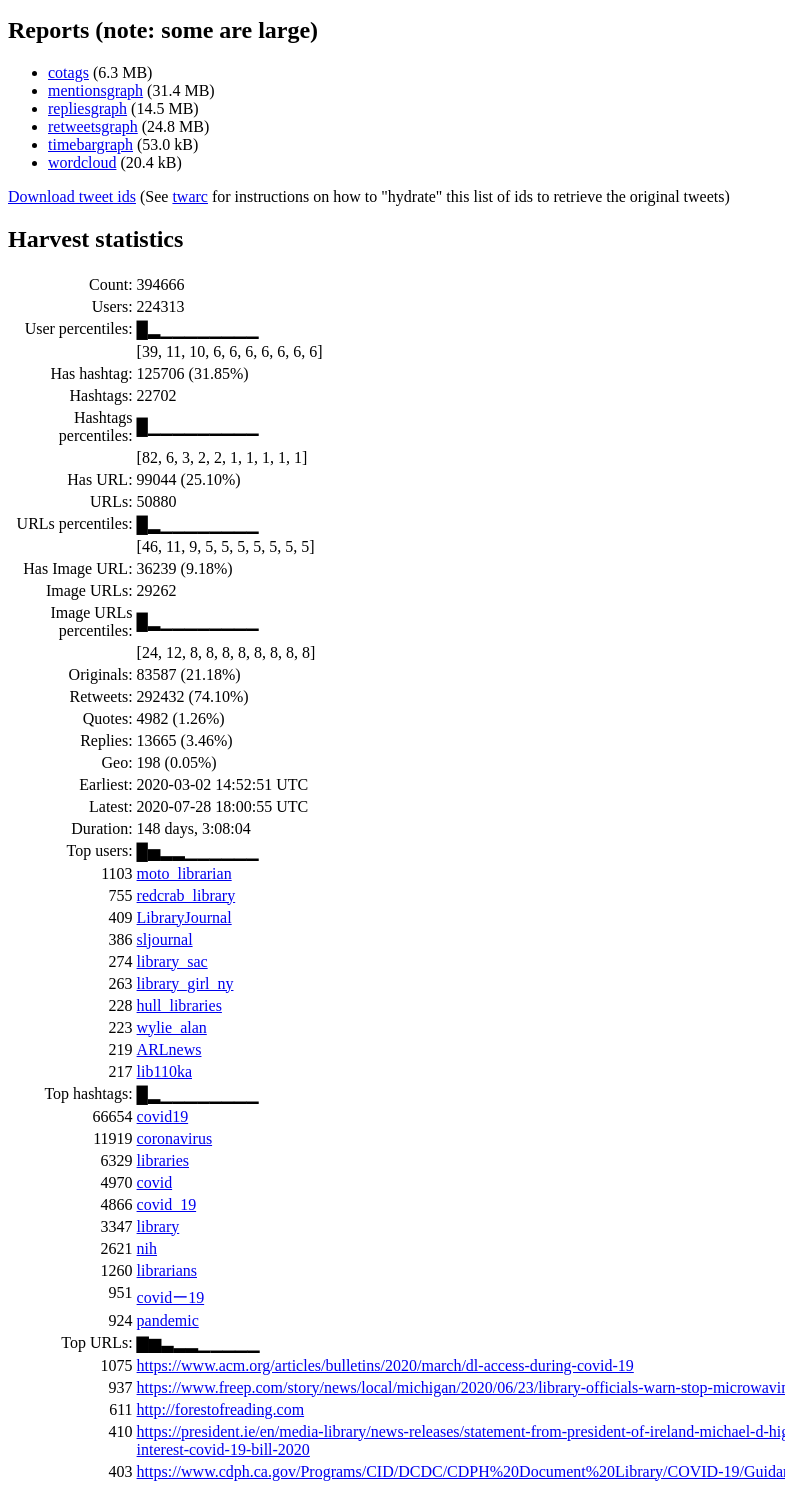
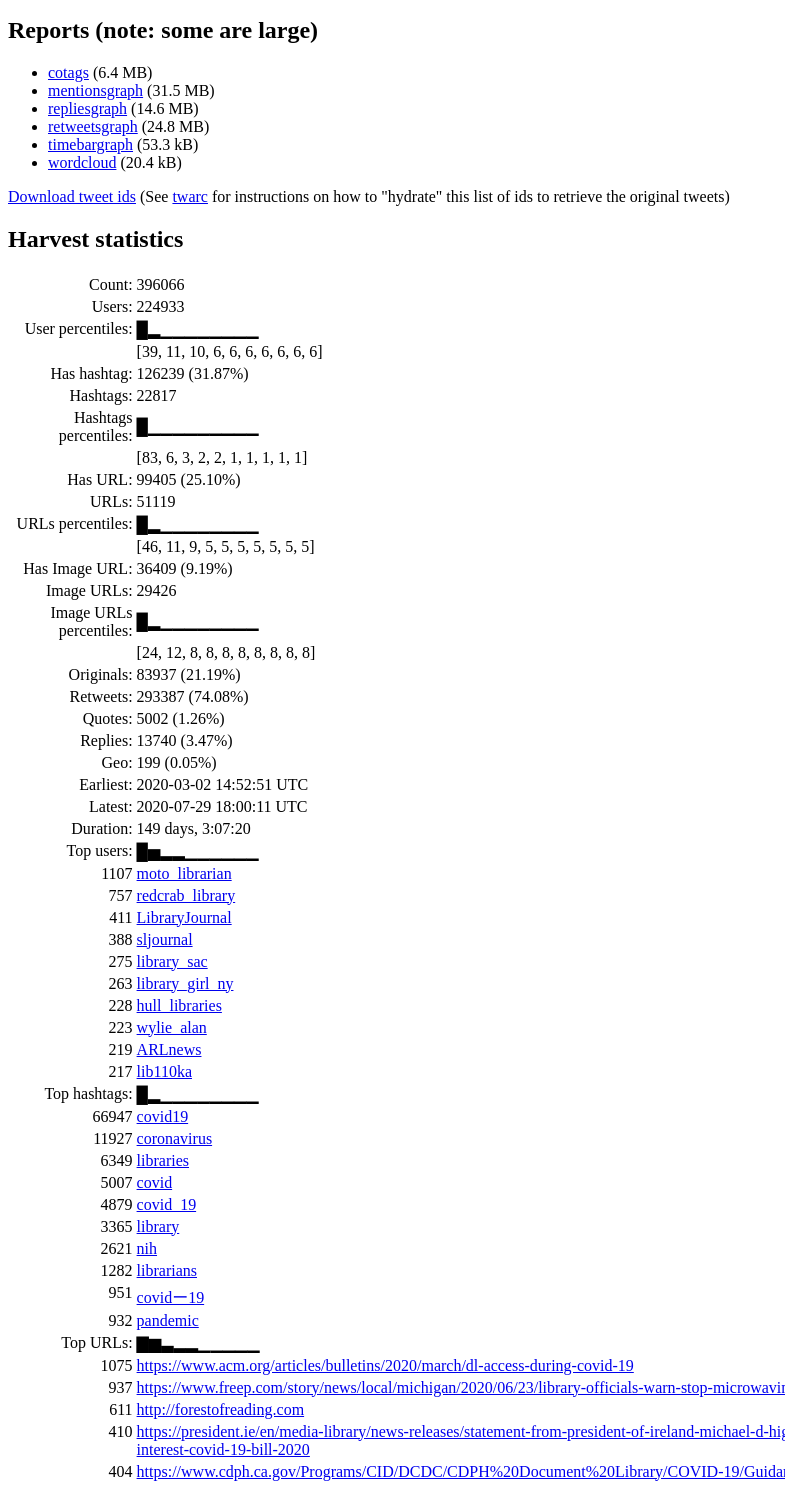
Before and after one commit to pbinkley/tweets-libraries-covid19, a plain HTML site: page index.html in a window 1280 px wide. Shown: the part 101-1586 px from the top of the page, without its empty margins (0-785 px from the left). Drawn offline with nearby package versions, Linux system fonts and the light colour scheme.

Commit message:
2020-07-29T12-11-58 update

```diff
--- a/index.html
+++ b/index.html
@@ -27,11 +27,11 @@
 <h2>Reports (note: some are large)</h2>
 
 <ul>
-  <li><a href="cotags.html">cotags</a> (6.3 MB)</li>
-  <li><a href="mentionsgraph.html">mentionsgraph</a> (31.4 MB)</li>
-  <li><a href="repliesgraph.html">repliesgraph</a> (14.5 MB)</li>
+  <li><a href="cotags.html">cotags</a> (6.4 MB)</li>
+  <li><a href="mentionsgraph.html">mentionsgraph</a> (31.5 MB)</li>
+  <li><a href="repliesgraph.html">repliesgraph</a> (14.6 MB)</li>
   <li><a href="retweetsgraph.html">retweetsgraph</a> (24.8 MB)</li>
-  <li><a href="timebargraph.html">timebargraph</a> (53.0 kB)</li>
+  <li><a href="timebargraph.html">timebargraph</a> (53.3 kB)</li>
   <li><a href="wordcloud.html">wordcloud</a> (20.4 kB)</li>
 </ul>
 
@@ -40,63 +40,63 @@
 <h2>Harvest statistics</h2>
 
 <table>
-<tr><td>Count:</td><td>394666</td></tr>
+<tr><td>Count:</td><td>396066</td></tr>
 
-<tr><td>Users:</td><td>224313</td></tr>
+<tr><td>Users:</td><td>224933</td></tr>
 <tr><td>User percentiles:</td><td>█▂▁▁▁▁▁▁▁▁</td></tr>
 <tr><td></td><td>[39, 11, 10, 6, 6, 6, 6, 6, 6, 6]</td></tr>
 
-<tr><td>Has hashtag:</td><td>   125706 (31.85%)</td></tr>
-<tr><td>Hashtags:</td><td>    22702</td></tr>
+<tr><td>Has hashtag:</td><td>   126239 (31.87%)</td></tr>
+<tr><td>Hashtags:</td><td>    22817</td></tr>
 <tr><td>Hashtags percentiles:</td><td>█▁▁▁▁▁▁▁▁▁</td></tr>
-<tr><td></td><td>[82, 6, 3, 2, 2, 1, 1, 1, 1, 1]</td></tr>
+<tr><td></td><td>[83, 6, 3, 2, 2, 1, 1, 1, 1, 1]</td></tr>
 
-<tr><td>Has URL:</td><td>    99044 (25.10%)</td></tr>
-<tr><td>URLs:</td><td>    50880</td></tr>
+<tr><td>Has URL:</td><td>    99405 (25.10%)</td></tr>
+<tr><td>URLs:</td><td>    51119</td></tr>
 <tr><td>URLs percentiles:</td><td>█▂▁▁▁▁▁▁▁▁</td></tr>
 <tr><td></td><td>[46, 11, 9, 5, 5, 5, 5, 5, 5, 5]</td></tr>
 
-<tr><td>Has Image URL:</td><td>    36239 (9.18%)</td></tr>
-<tr><td>Image URLs:</td><td>    29262</td></tr>
+<tr><td>Has Image URL:</td><td>    36409 (9.19%)</td></tr>
+<tr><td>Image URLs:</td><td>    29426</td></tr>
 <tr><td>Image URLs percentiles:</td><td>█▂▁▁▁▁▁▁▁▁</td></tr>
 <tr><td></td><td>[24, 12, 8, 8, 8, 8, 8, 8, 8, 8]</td></tr>
 
-<tr><td>Originals:</td><td>    83587 (21.18%)</td></tr>
-<tr><td>Retweets:</td><td>   292432 (74.10%)</td></tr>
-<tr><td>Quotes:</td><td>     4982 (1.26%)</td></tr>
-<tr><td>Replies:</td><td>    13665 (3.46%)</td></tr>
-<tr><td>Geo:</td><td>      198 (0.05%)</td></tr>
+<tr><td>Originals:</td><td>    83937 (21.19%)</td></tr>
+<tr><td>Retweets:</td><td>   293387 (74.08%)</td></tr>
+<tr><td>Quotes:</td><td>     5002 (1.26%)</td></tr>
+<tr><td>Replies:</td><td>    13740 (3.47%)</td></tr>
+<tr><td>Geo:</td><td>      199 (0.05%)</td></tr>
 <tr><td>Earliest:</td><td>2020-03-02 14:52:51 UTC</td></tr>
-<tr><td>Latest:</td><td>2020-07-28 18:00:55 UTC</td></tr>
-<tr><td>Duration:</td><td>148 days, 3:08:04</td></tr>
+<tr><td>Latest:</td><td>2020-07-29 18:00:11 UTC</td></tr>
+<tr><td>Duration:</td><td>149 days, 3:07:20</td></tr>
 <tr><td>Top users:</td><td>█▅▂▂▁▁▁▁▁▁</td></tr>
-<tr><td>1103</td><td><a href='https://twitter.com/moto_librarian'>moto_librarian</a></td></tr>
-<tr><td>755</td><td><a href='https://twitter.com/redcrab_library'>redcrab_library</a></td></tr>
-<tr><td>409</td><td><a href='https://twitter.com/LibraryJournal'>LibraryJournal</a></td></tr>
-<tr><td>386</td><td><a href='https://twitter.com/sljournal'>sljournal</a></td></tr>
-<tr><td>274</td><td><a href='https://twitter.com/library_sac'>library_sac</a></td></tr>
+<tr><td>1107</td><td><a href='https://twitter.com/moto_librarian'>moto_librarian</a></td></tr>
+<tr><td>757</td><td><a href='https://twitter.com/redcrab_library'>redcrab_library</a></td></tr>
+<tr><td>411</td><td><a href='https://twitter.com/LibraryJournal'>LibraryJournal</a></td></tr>
+<tr><td>388</td><td><a href='https://twitter.com/sljournal'>sljournal</a></td></tr>
+<tr><td>275</td><td><a href='https://twitter.com/library_sac'>library_sac</a></td></tr>
 <tr><td>263</td><td><a href='https://twitter.com/library_girl_ny'>library_girl_ny</a></td></tr>
 <tr><td>228</td><td><a href='https://twitter.com/hull_libraries'>hull_libraries</a></td></tr>
 <tr><td>223</td><td><a href='https://twitter.com/wylie_alan'>wylie_alan</a></td></tr>
 <tr><td>219</td><td><a href='https://twitter.com/ARLnews'>ARLnews</a></td></tr>
 <tr><td>217</td><td><a href='https://twitter.com/lib110ka'>lib110ka</a></td></tr>
 <tr><td>Top hashtags:</td><td>█▂▁▁▁▁▁▁▁▁</td></tr>
-<tr><td>66654</td><td><a href='https://twitter.com/hashtags/covid19'>covid19</a></td></tr>
-<tr><td>11919</td><td><a href='https://twitter.com/hashtags/coronavirus'>coronavirus</a></td></tr>
-<tr><td>6329</td><td><a href='https://twitter.com/hashtags/libraries'>libraries</a></td></tr>
-<tr><td>4970</td><td><a href='https://twitter.com/hashtags/covid'>covid</a></td></tr>
-<tr><td>4866</td><td><a href='https://twitter.com/hashtags/covid_19'>covid_19</a></td></tr>
-<tr><td>3347</td><td><a href='https://twitter.com/hashtags/library'>library</a></td></tr>
+<tr><td>66947</td><td><a href='https://twitter.com/hashtags/covid19'>covid19</a></td></tr>
+<tr><td>11927</td><td><a href='https://twitter.com/hashtags/coronavirus'>coronavirus</a></td></tr>
+<tr><td>6349</td><td><a href='https://twitter.com/hashtags/libraries'>libraries</a></td></tr>
+<tr><td>5007</td><td><a href='https://twitter.com/hashtags/covid'>covid</a></td></tr>
+<tr><td>4879</td><td><a href='https://twitter.com/hashtags/covid_19'>covid_19</a></td></tr>
+<tr><td>3365</td><td><a href='https://twitter.com/hashtags/library'>library</a></td></tr>
 <tr><td>2621</td><td><a href='https://twitter.com/hashtags/nih'>nih</a></td></tr>
-<tr><td>1260</td><td><a href='https://twitter.com/hashtags/librarians'>librarians</a></td></tr>
+<tr><td>1282</td><td><a href='https://twitter.com/hashtags/librarians'>librarians</a></td></tr>
 <tr><td>951</td><td><a href='https://twitter.com/hashtags/covidー19'>covidー19</a></td></tr>
-<tr><td>924</td><td><a href='https://twitter.com/hashtags/pandemic'>pandemic</a></td></tr>
+<tr><td>932</td><td><a href='https://twitter.com/hashtags/pandemic'>pandemic</a></td></tr>
 <tr><td>Top URLs:</td><td>▇▆▃▂▂▁▁▁▁▁</td></tr>
 <tr><td>1075</td><td><a href='https://www.acm.org/articles/bulletins/2020/march/dl-access-during-covid-19'>https://www.acm.org/articles/bulletins/2020/march/dl-access-during-covid-19</a></td></tr>
 <tr><td>937</td><td><a href='https://www.freep.com/story/news/local/michigan/2020/06/23/library-officials-warn-stop-microwaving-books-kill-covid-19/3224299001/'>https://www.freep.com/story/news/local/michigan/2020/06/23/library-officials-warn-stop-microwaving-books-kill-covid-19/3224299001/</a></td></tr>
 <tr><td>611</td><td><a href='http://forestofreading.com'>http://forestofreading.com</a></td></tr>
 <tr><td>410</td><td><a href='https://president.ie/en/media-library/news-releases/statement-from-president-of-ireland-michael-d-higgins-following-his-signature-of-the-emergency-measures-in-the-public-interest-covid-19-bill-2020'>https://president.ie/en/media-library/news-releases/statement-from-president-of-ireland-michael-d-higgins-following-his-signature-of-the-emergency-measures-in-the-public-interest-covid-19-bill-2020</a></td></tr>
-<tr><td>403</td><td><a href='https://www.cdph.ca.gov/Programs/CID/DCDC/CDPH%20Document%20Library/COVID-19/Guidance-for-Face-Coverings_06-18-2020.pdf'>https://www.cdph.ca.gov/Programs/CID/DCDC/CDPH%20Document%20Library/COVID-19/Guidance-for-Face-Coverings_06-18-2020.pdf</a></td></tr>
+<tr><td>404</td><td><a href='https://www.cdph.ca.gov/Programs/CID/DCDC/CDPH%20Document%20Library/COVID-19/Guidance-for-Face-Coverings_06-18-2020.pdf'>https://www.cdph.ca.gov/Programs/CID/DCDC/CDPH%20Document%20Library/COVID-19/Guidance-for-Face-Coverings_06-18-2020.pdf</a></td></tr>
 <tr><td>356</td><td><a href='https://www.wired.com/story/covid-19-libraries-impact-goes-beyond-books/'>https://www.wired.com/story/covid-19-libraries-impact-goes-beyond-books/</a></td></tr>
 <tr><td>330</td><td><a href='http://Congress.gov'>http://Congress.gov</a></td></tr>
 <tr><td>275</td><td><a href='https://www.rwjf.org/en/library/research/2020/05/how-the-covid-19-recession-could-affect-health-insurance-coverage.html'>https://www.rwjf.org/en/library/research/2020/05/how-the-covid-19-recession-could-affect-health-insurance-coverage.html</a></td></tr>
@@ -105,7 +105,7 @@
 <tr><td>Top Image URLs:</td><td>█▃▂▁▁▁▁▁▁▁
 <br>(Note: Firefox may not display these images, because of content blocking. You can turn off <a href="https://support.mozilla.org/en-US/kb/enhanced-tracking-protection-firefox-desktop">Enhanced Tracking Protection</a> for this domain to allow the thumbnails to load. The links to the images should still work even when the thumbnails don't.)</td></tr>
 <tr><td>396</td><td><a href='http://pbs.twimg.com/media/EULpq27XYAAmBV6.jpg'><img src='https://pbs.twimg.com/media/EULpq27XYAAmBV6.jpg'></a></td></tr>
-<tr><td>184</td><td><a href='http://pbs.twimg.com/media/EdlyI_zWoAAognC.jpg'><img src='https://pbs.twimg.com/media/EdlyI_zWoAAognC.jpg'></a></td></tr>
+<tr><td>185</td><td><a href='http://pbs.twimg.com/media/EdlyI_zWoAAognC.jpg'><img src='https://pbs.twimg.com/media/EdlyI_zWoAAognC.jpg'></a></td></tr>
 <tr><td>106</td><td><a href='http://pbs.twimg.com/media/EbQSQ7aXYAAsJZd.jpg'><img src='https://pbs.twimg.com/media/EbQSQ7aXYAAsJZd.jpg'></a></td></tr>
 <tr><td>61</td><td><a href='http://pbs.twimg.com/media/EVH5oNWU0AAyyZ_.jpg'><img src='https://pbs.twimg.com/media/EVH5oNWU0AAyyZ_.jpg'></a></td></tr>
 <tr><td>60</td><td><a href='http://pbs.twimg.com/media/EXaS5NkX0AAQizn.jpg'><img src='https://pbs.twimg.com/media/EXaS5NkX0AAQizn.jpg'></a></td></tr>
```
Also changed, not shown: timebargraph.html (+1 -1 lines), wordcloud.html (+12 -12 lines).
